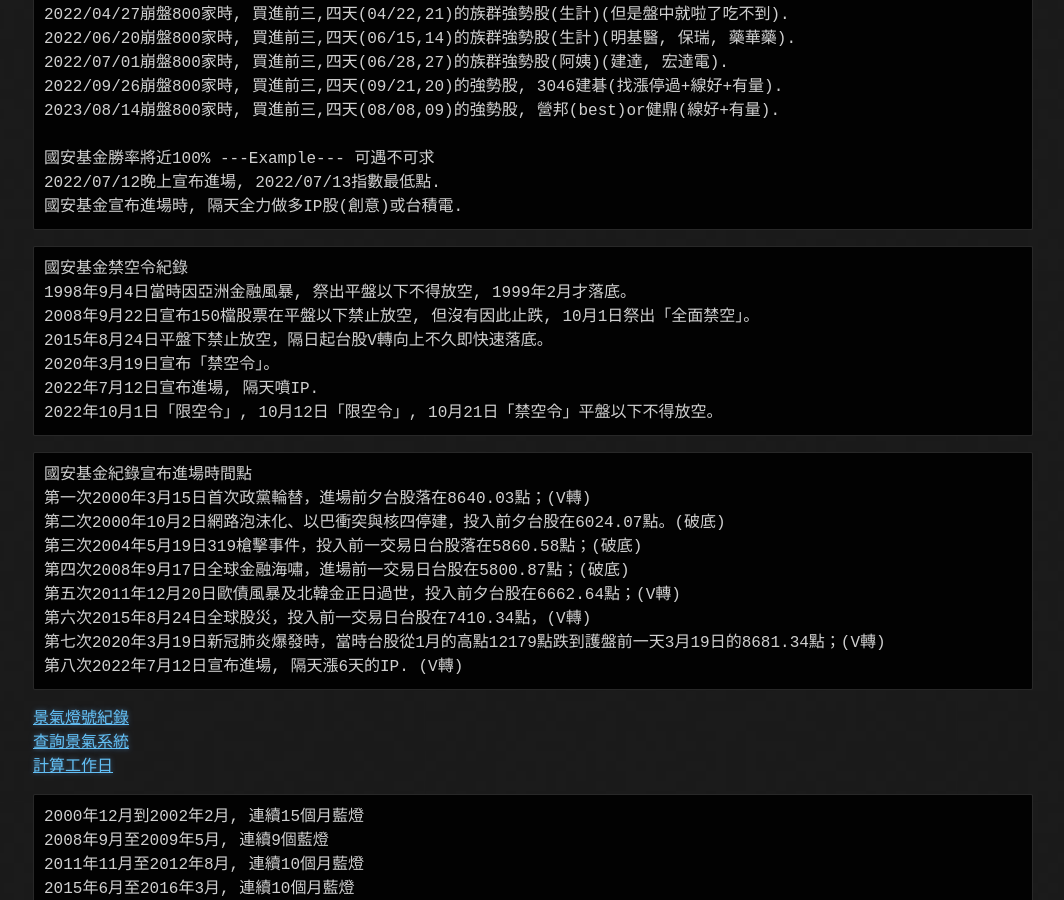
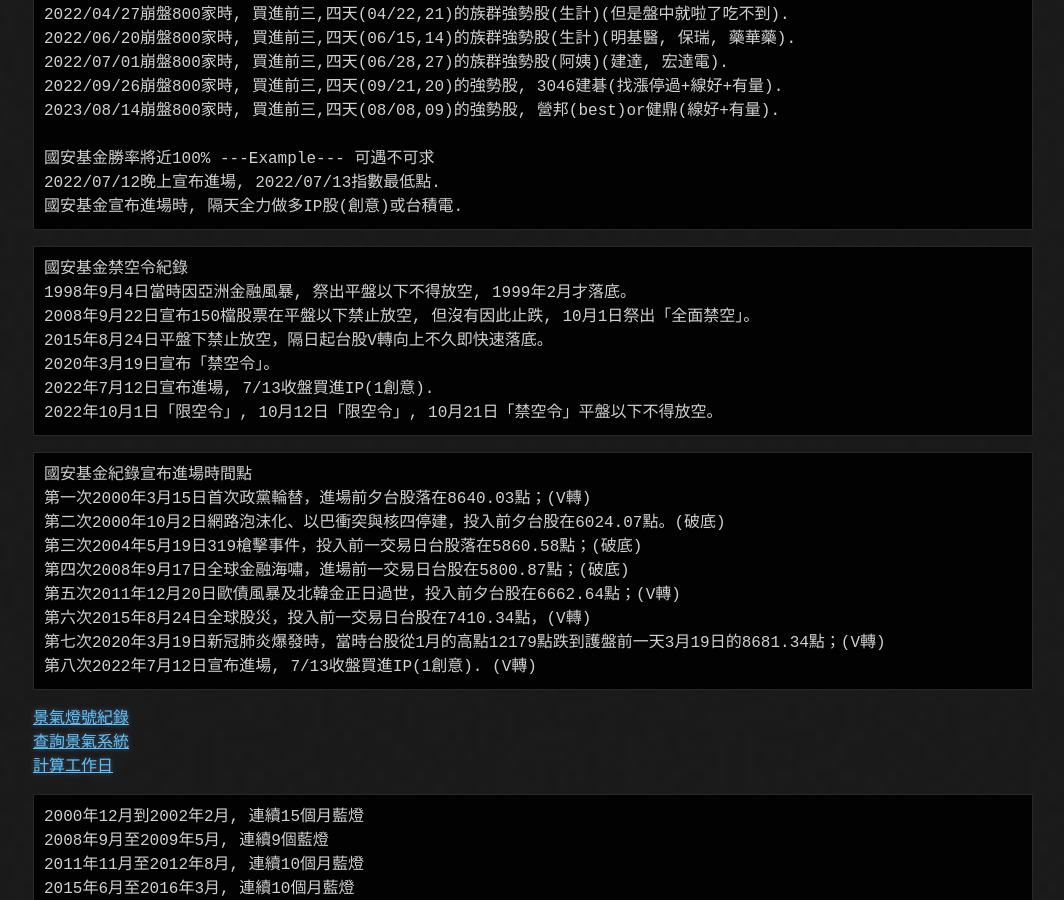
Before and after one commit to lepg5487/Stock_God, a Jekyll site: the page built from experience.md, in a window 1280 px wide and 900 px high, scrolled down 15690 px. Shown: the whole window, without its empty margins (107-1171 px from the left). Built offline with Jekyll 4.4.1, drawn with Linux system fonts in a browser that asks for light colours; our own code applies the rules of GitHub Pages for plain Markdown files.

Commit message:
Update experience.md

````diff
--- a/experience.md
+++ b/experience.md
@@ -649,7 +649,7 @@
 2008年9月22日宣布150檔股票在平盤以下禁止放空, 但沒有因此止跌, 10月1日祭出「全面禁空」。
 2015年8月24日平盤下禁止放空，隔日起台股V轉向上不久即快速落底。
 2020年3月19日宣布「禁空令」。
-2022年7月12日宣布進場, 隔天噴IP.
+2022年7月12日宣布進場, 7/13收盤買進IP(1創意).
 2022年10月1日「限空令」, 10月12日「限空令」, 10月21日「禁空令」平盤以下不得放空。
 ```
 
@@ -662,7 +662,7 @@
 第五次2011年12月20日歐債風暴及北韓金正日過世，投入前夕台股在6662.64點；(V轉)
 第六次2015年8月24日全球股災，投入前一交易日台股在7410.34點，(V轉)
 第七次2020年3月19日新冠肺炎爆發時，當時台股從1月的高點12179點跌到護盤前一天3月19日的8681.34點；(V轉)
-第八次2022年7月12日宣布進場, 隔天漲6天的IP. (V轉)
+第八次2022年7月12日宣布進場, 7/13收盤買進IP(1創意). (V轉)
 ```
 
 [景氣燈號紀錄](https://udn.com/news/story/7238/6870080)
````
